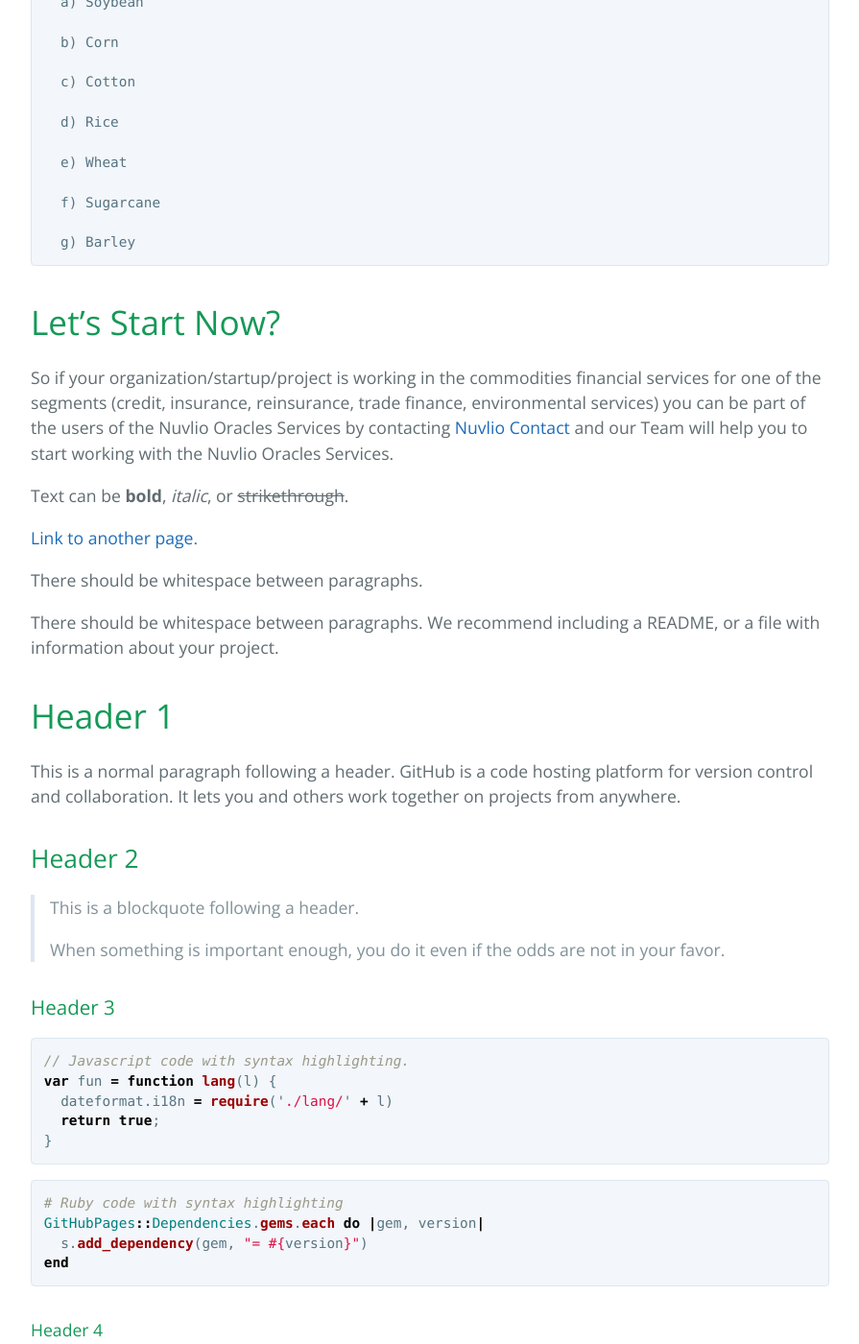
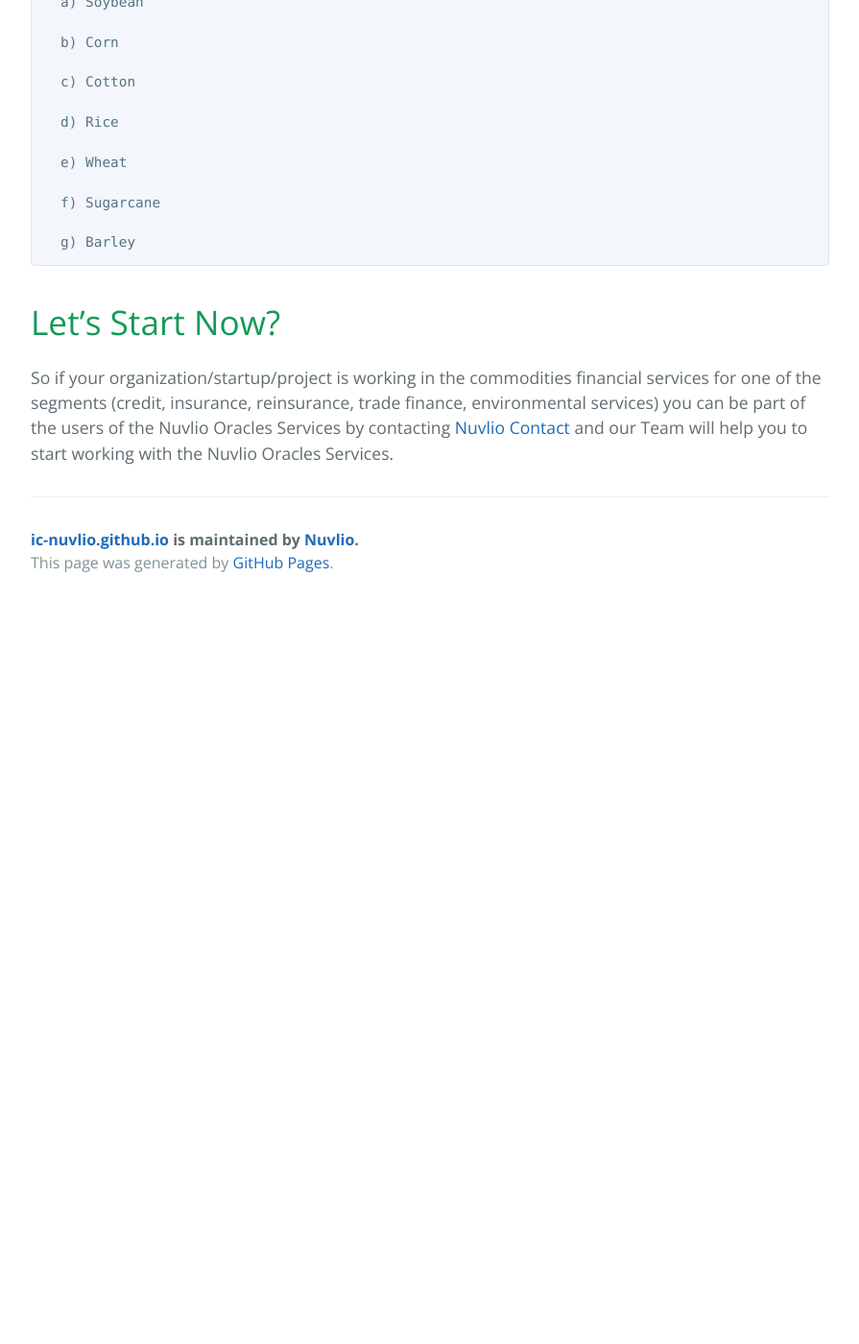
Before and after one commit to Nuvlio/ic-nuvlio.github.io, a Jekyll site: the page built from index.md, in a window 1280 px wide and 1400 px high, scrolled down 2481 px. Shown: the whole window at 96% size, without its empty margins (192-1087 px from the left). Built offline with Jekyll 4.4.1, drawn with Linux system fonts in a browser that asks for light colours; our own code applies the rules of GitHub Pages for plain Markdown files; after the commit the page ends 3111 px from its top, so only the background shows below that; some of the changed text lies outside the part shown.

Commit message:
First commit 8
Signed-off-by: geosdev <geo@agryo.com>

````diff
--- a/index.md
+++ b/index.md
@@ -103,126 +103,3 @@
 (credit, insurance, reinsurance, trade finance, environmental services) you can be part of the users of the Nuvlio
 Oracles Services by contacting <a href="https://www.nuvlio.com/contact-us" target="_blank" rel="noopener noreferrer">Nuvlio Contact</a>
 and our Team will help you to start working with the Nuvlio Oracles Services.
-
-
-
-
-Text can be **bold**, _italic_, or ~~strikethrough~~.
-
-[Link to another page](https://internetcomputer.org/).
-
-There should be whitespace between paragraphs.
-
-There should be whitespace between paragraphs. We recommend including a README, or a file with information about your project.
-
-# Header 1
-
-This is a normal paragraph following a header. GitHub is a code hosting platform for version control and collaboration. It lets you and others work together on projects from anywhere.
-
-## Header 2
-
-> This is a blockquote following a header.
->
-> When something is important enough, you do it even if the odds are not in your favor.
-
-### Header 3
-
-```js
-// Javascript code with syntax highlighting.
-var fun = function lang(l) {
-  dateformat.i18n = require('./lang/' + l)
-  return true;
-}
-```
-
-```ruby
-# Ruby code with syntax highlighting
-GitHubPages::Dependencies.gems.each do |gem, version|
-  s.add_dependency(gem, "= #{version}")
-end
-```
-
-#### Header 4
-
-*   This is an unordered list following a header.
-*   This is an unordered list following a header.
-*   This is an unordered list following a header.
-
-##### Header 5
-
-1.  This is an ordered list following a header.
-2.  This is an ordered list following a header.
-3.  This is an ordered list following a header.
-
-###### Header 6
-
-| head1        | head two          | three |
-|:-------------|:------------------|:------|
-| ok           | good swedish fish | nice  |
-| out of stock | good and plenty   | nice  |
-| ok           | good `oreos`      | hmm   |
-| ok           | good `zoute` drop | yumm  |
-
-### There's a horizontal rule below this.
-
-* * *
-
-### Here is an unordered list:
-
-*   Item foo
-*   Item bar
-*   Item baz
-*   Item zip
-
-### And an ordered list:
-
-1.  Item one
-1.  Item two
-1.  Item three
-1.  Item four
-
-### And a nested list:
-
-- level 1 item
-  - level 2 item
-  - level 2 item
-    - level 3 item
-    - level 3 item
-- level 1 item
-  - level 2 item
-  - level 2 item
-  - level 2 item
-- level 1 item
-  - level 2 item
-  - level 2 item
-- level 1 item
-
-### Small image
-
-![Octocat](https://github.githubassets.com/images/icons/emoji/octocat.png)
-
-### Large image
-
-![Branching](https://guides.github.com/activities/hello-world/branching.png)
-
-
-### Definition lists can be used with HTML syntax.
-
-<dl>
-<dt>Name</dt>
-<dd>Godzilla</dd>
-<dt>Born</dt>
-<dd>1952</dd>
-<dt>Birthplace</dt>
-<dd>Japan</dd>
-<dt>Color</dt>
-<dd>Green</dd>
-</dl>
-
-```
-Long, single-line code blocks should not wrap. They should horizontally scroll if they are too long. This line should be long enough to demonstrate this.
-```
-
-```
-The final element.
-```
````
